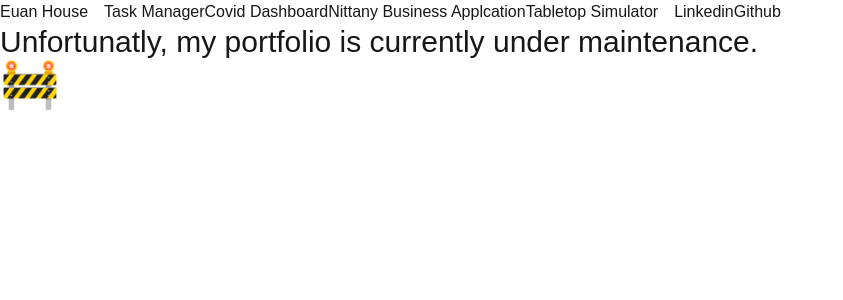
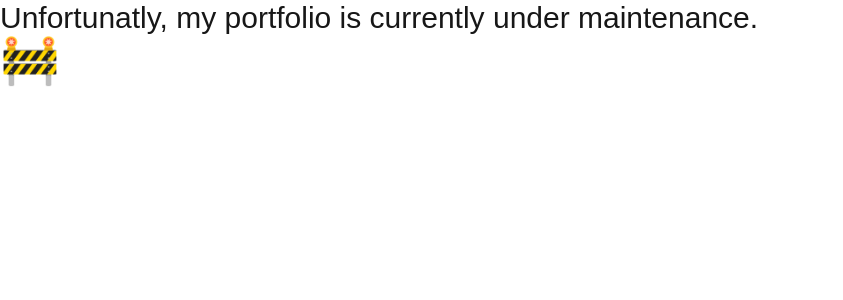
Before and after one commit to ehouse3/ehouse3.github.io, a Next.js app: page / in a window 1280 px wide. Shown: the top 300 px of the page, without its empty margins (0-843 px from the left). Built offline with nearby package versions, Linux system fonts and the light colour scheme.

Commit message:
Update layout.tsx

```diff
--- a/app/layout.tsx
+++ b/app/layout.tsx
@@ -64,7 +64,7 @@ export default function RootLayout({
       className={`${geistSans.variable} ${geistMono.variable} h-full antialiased`}
     >
       <body className="min-h-full flex flex-col">
-        <Navbar></Navbar>
+        {/* <Navbar></Navbar> */}
         {children}
       </body>
     </html>
```
